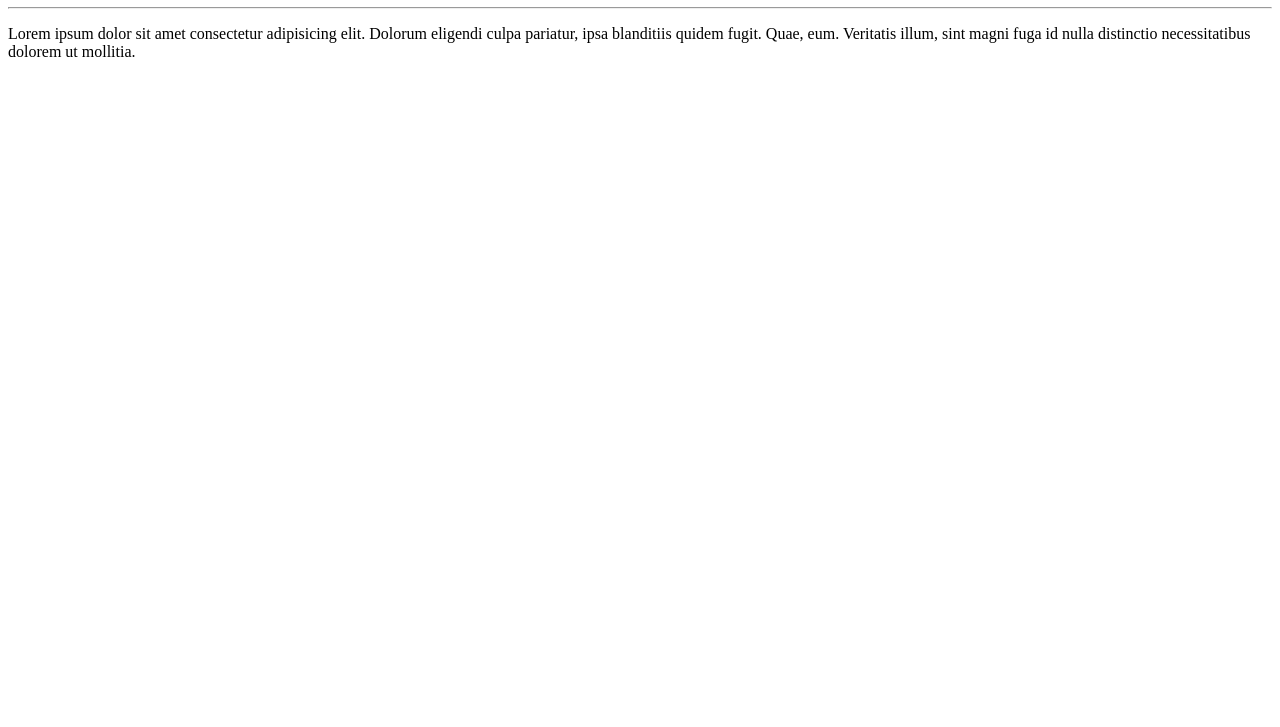
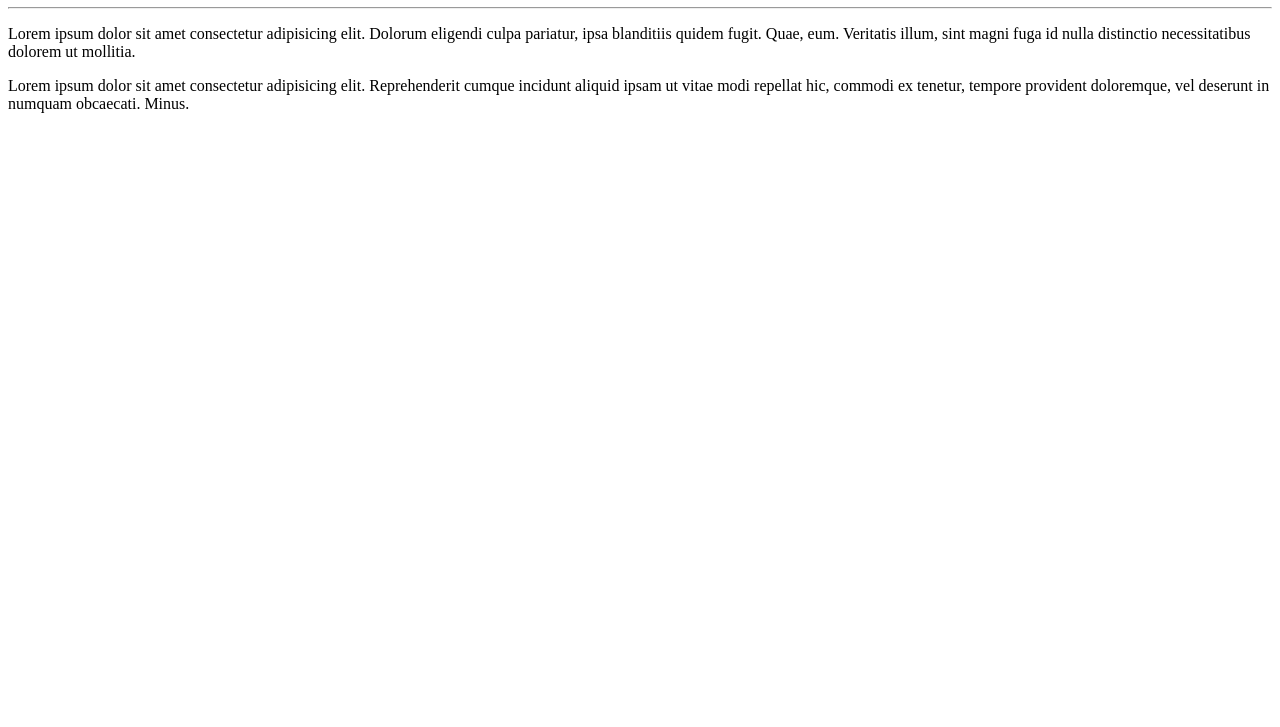
Before and after one commit to rheneaaa/Ola-Mundo, a plain HTML site: page site-exemplo/index.html in a window 1280 px wide. Shown: the part 73-800 px from the top of the page. Drawn offline with Linux system fonts and the light colour scheme.

Commit message:
adicionei um parágrafo

```diff
--- a/site-exemplo/index.html
+++ b/site-exemplo/index.html
@@ -10,5 +10,6 @@
     <h1>Olá, Mundo!</h1>
     <hr>
     <p>Lorem ipsum dolor sit amet consectetur adipisicing elit. Dolorum eligendi culpa pariatur, ipsa blanditiis quidem fugit. Quae, eum. Veritatis illum, sint magni fuga id nulla distinctio necessitatibus dolorem ut mollitia.</p>
+    <p>Lorem ipsum dolor sit amet consectetur adipisicing elit. Reprehenderit cumque incidunt aliquid ipsam ut vitae modi repellat hic, commodi ex tenetur, tempore provident doloremque, vel deserunt in numquam obcaecati. Minus.</p>
 </body>
 </html>
```
